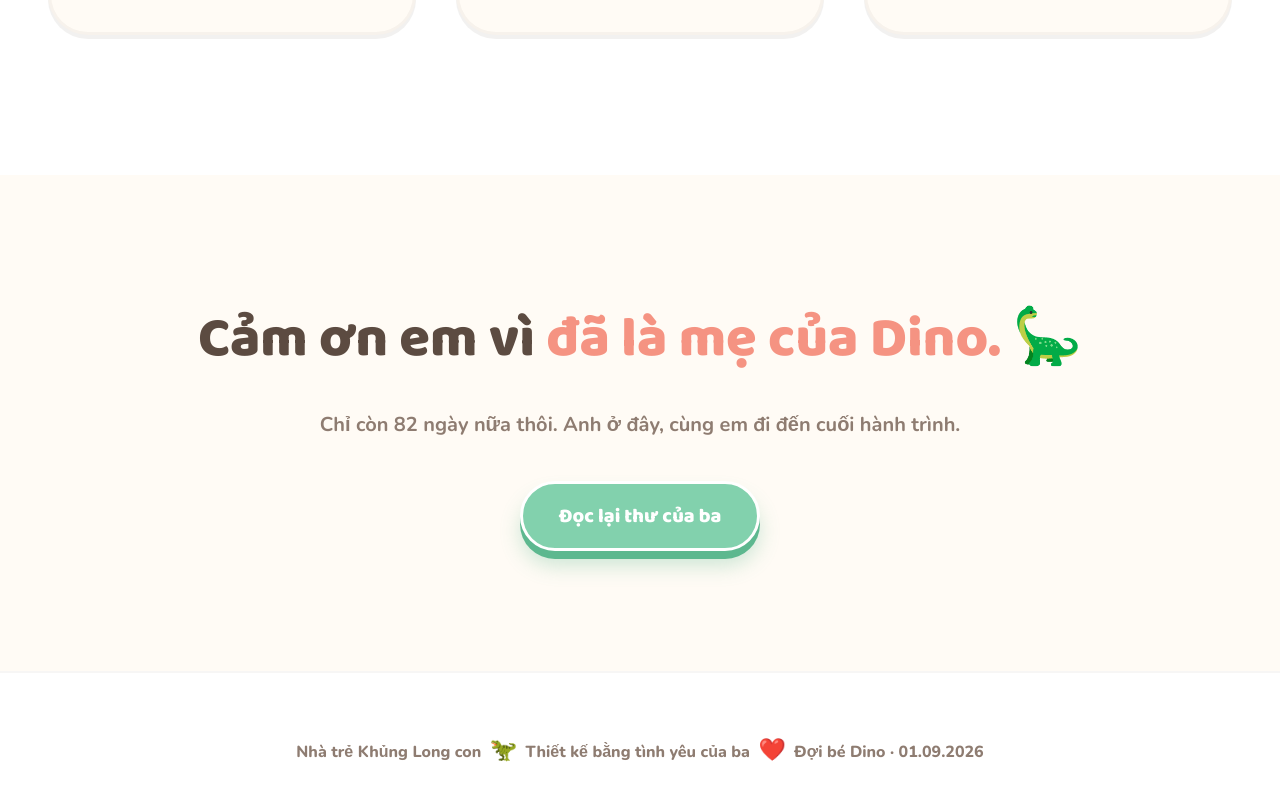
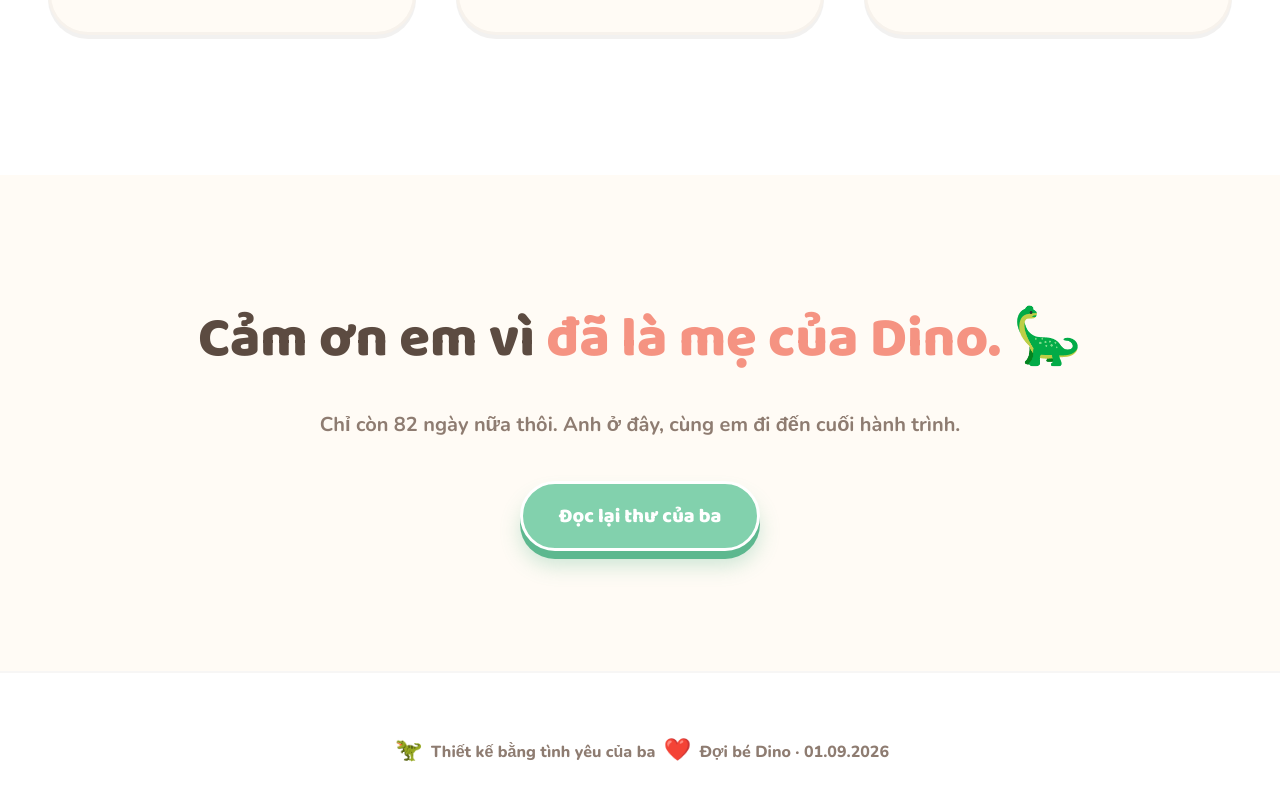
Before and after one commit to Trung-HUST/baby.github.io, a plain HTML site: page index.html in a window 1280 px wide. Shown: the part 5480-6280 px from the top of the page. Drawn offline with nearby package versions, Linux system fonts and the light colour scheme; no server answers.

Commit message:
Thay doi nho

```diff
--- a/index.html
+++ b/index.html
@@ -1090,7 +1090,7 @@ footer .heart { color: var(--dino-peach-dark); margin: 0 4px; font-size: 22px;}
 </section>
 
 <footer>
-  <p>Nhà trẻ Khủng Long con <span class="heart">🦖</span> Thiết kế bằng tình yêu của ba <span class="heart">❤️</span> Đợi bé <span class="baby-name">Dino</span> · <span id="footer-date">01.09.2026</span></p>
+  <p><span class="heart">🦖</span> Thiết kế bằng tình yêu của ba <span class="heart">❤️</span> Đợi bé <span class="baby-name">Dino</span> · <span id="footer-date">01.09.2026</span></p>
 </footer>
 
 <!-- ============================================ -->
```
